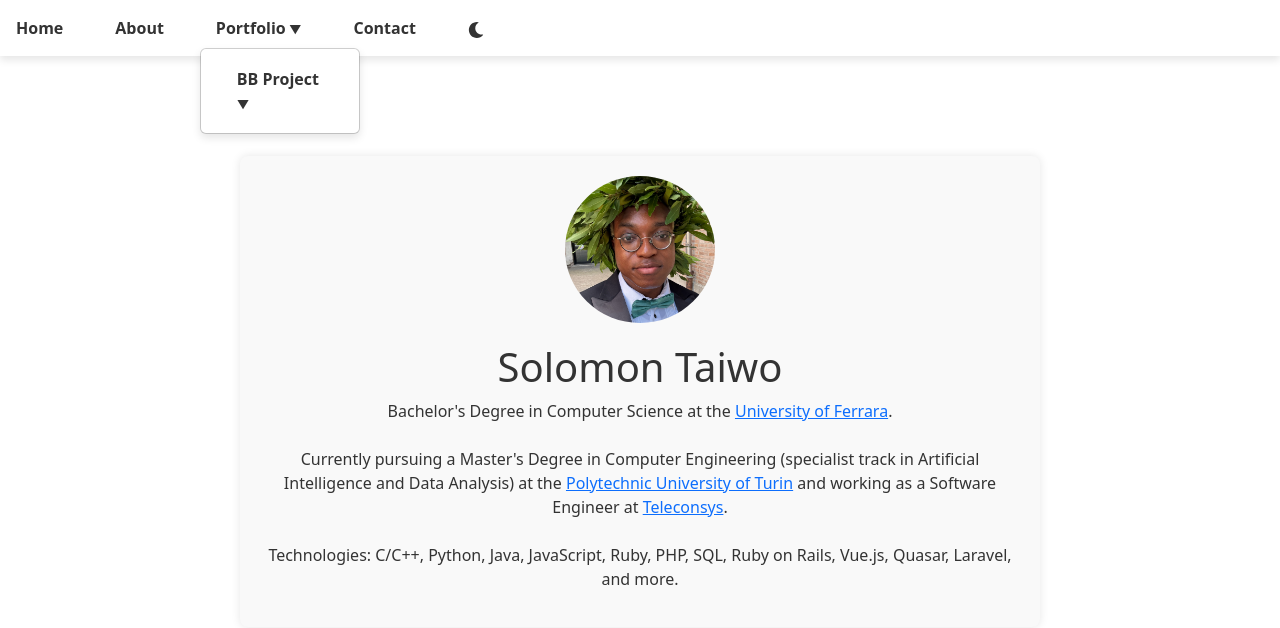
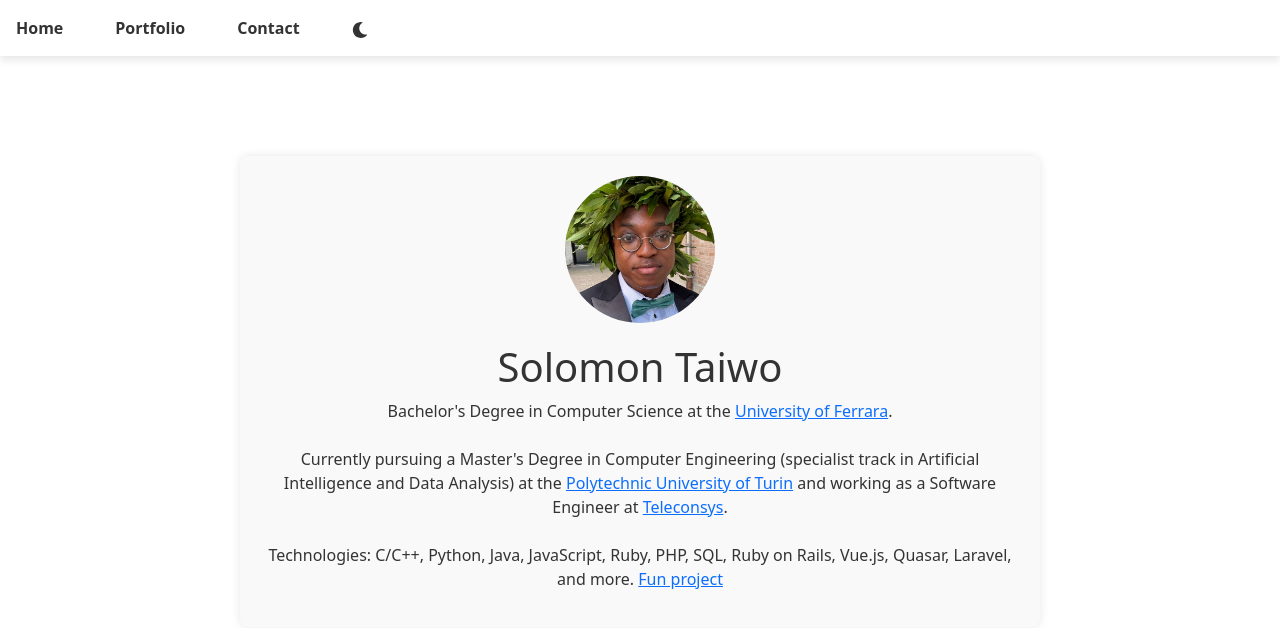
Before and after one commit to solomontaiwo/solomontaiwo.github.io, a React (Create React App) app: page / in a window 1280 px wide. Shown: the top 628 px of the page. Built offline with nearby package versions, Linux system fonts and the light colour scheme.

Commit message:
Fixed navbar by removing dropdown menu

```diff
--- a/src/App.js
+++ b/src/App.js
@@ -40,22 +40,7 @@ function App() {
             <a href="#">Home</a>
           </li>
           <li>
-            <a href="#">About</a>
-          </li>
-          <li className="dropdown">
             <a href="#">Portfolio</a>
-            <ul className="dropdown-menu">
-              <li>
-                <a
-                  href="https://solomontaiwo.github.io/casual-contact-us/"
-                  target="_blank"
-                  rel="noopener noreferrer"
-                >
-                  BB Project
-                </a>
-              </li>
-              {/* Add more dropdown items here */}
-            </ul>
           </li>
           <li>
             <a href="#">Contact</a>
@@ -105,7 +90,14 @@ function App() {
             .
             <br /> <br />
             Technologies: C/C++, Python, Java, JavaScript, Ruby, PHP, SQL, Ruby
-            on Rails, Vue.js, Quasar, Laravel, and more.
+            on Rails, Vue.js, Quasar, Laravel, and more.{" "}
+            <a
+              href="https://solomontaiwo.github.io/casual-contact-us/"
+              target="_blank"
+              rel="noreferrer"
+            >
+              Fun project
+            </a>
           </p>
         </div>
       </div>
```
